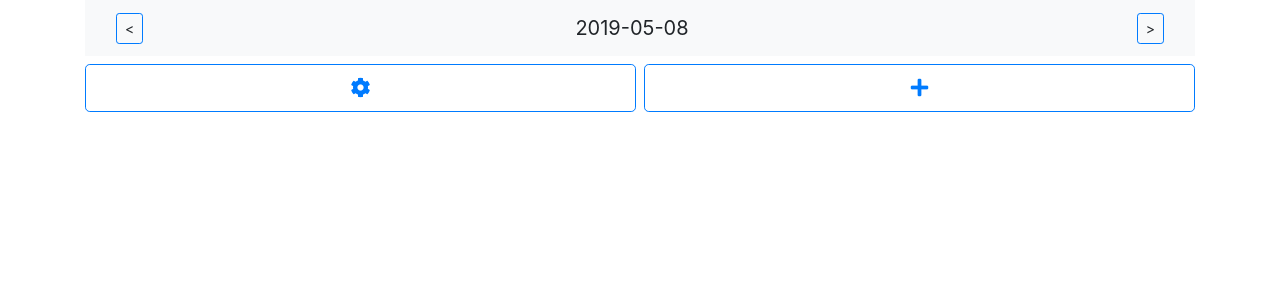
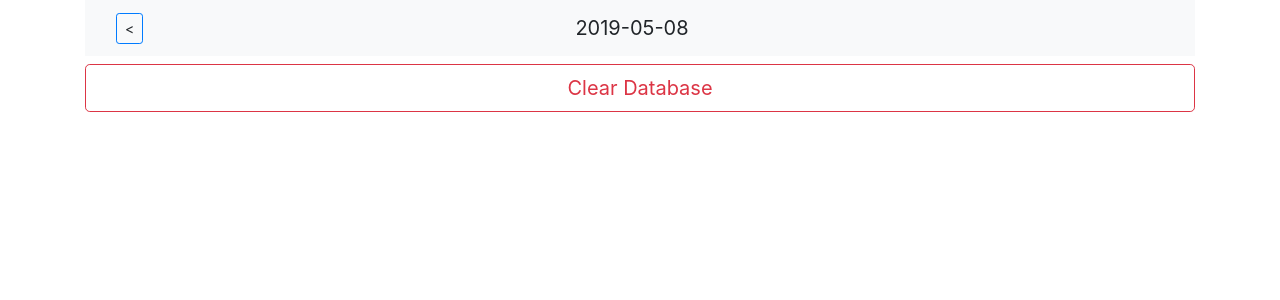
Before and after one commit to tetrau/habit-tracker, a React (Create React App) app: page / in a window 1280 px wide. Both pictures are taken after a click on the element 360 px from the left and 88 px from the top of the page. Shown: the top 300 px of the page. Built offline with nearby package versions, Linux system fonts and the light colour scheme.

Commit message:
Add clear database feature

```diff
--- a/src/App.js
+++ b/src/App.js
@@ -131,12 +131,12 @@ class HabitConfig extends Component {
   }
   async clickUndo() {
     let habit = this.props.habit;
-    let dataString = this.props.dateString;
-    console.log(dataString);
-    if (habit.journal[dataString] === undefined || habit.journal[dataString].activity.length === 0) {
+    let dateString = this.props.dateString;
+    console.log(dateString);
+    if (habit.journal[dateString] === undefined || habit.journal[dateString].activity.length === 0) {
       return;
     } else {
-      habit.journal[dataString].activity.pop();
+      habit.journal[dateString].activity.pop();
       await this.props.modifiyHabit(habit);
     }
   }
@@ -253,6 +253,33 @@ class HabitCreate extends Component {
   }
 }
 
+class AppConfig extends Component {
+  constructor(props) {
+    super(props);
+    this.clearDatabase = this.clearDatabase.bind(this);
+  }
+
+  async clearDatabase() {
+    let confirmDelete = window.confirm("Confirm delete the database content?");
+    if (confirmDelete) {
+      console.log("delete database")
+      await this.props.database.clear("habits");
+      this.props.clearHabit()
+    }
+  }
+
+  render() {
+    return (
+      <div className="row">
+        <div className="col">
+          <div className="btn btn-outline-danger btn-lg btn-block" onClick={this.clearDatabase}>Clear Database</div>
+        </div>
+      </div>
+    )
+
+  }
+}
+
 class NavBar extends React.Component {
   render() {
     return (
@@ -271,8 +298,8 @@ class NavBar extends React.Component {
 }
 
 class App extends Component {
-  constructor() {
-    super();
+  constructor(props) {
+    super(props);
     this.state = { habits: {}, date: new Date(), mode: { mode: "normal" } };
     this.dateString = this.dateString.bind(this);
     this.dateToDateString = this.dateToDateString.bind(this);
@@ -384,7 +411,8 @@ class App extends Component {
         {habitDisplay}
         <div className="row">
           <div className="col-6 pr-1">
-            <div className="btn btn-outline-primary btn-lg btn-block">
+            <div className="btn btn-outline-primary btn-lg btn-block"
+              onClick={() => this.changeMode({ mode: "appConfig" })}>
               <i className="fas fa-cog"></i></div>
           </div>
           <div className="col-6 pl-1">
@@ -404,6 +432,11 @@ class App extends Component {
     } else if (this.state.mode.mode === "create") {
       mainContent = (<HabitCreate changeMode={this.changeMode} createHabit={this.createHabit} ></HabitCreate>)
       navBar = returnNvaBar;
+    } else if (this.state.mode.mode === "appConfig") {
+      mainContent = (<AppConfig
+        clearHabit={() => { this.setState({ mode: { mode: "normal" }, habits: {} }) }}
+        database={this.database}></AppConfig>)
+      navBar = returnNvaBar;
     }
     return (<div className="container">{navBar}{mainContent}</div>)
   }
```
